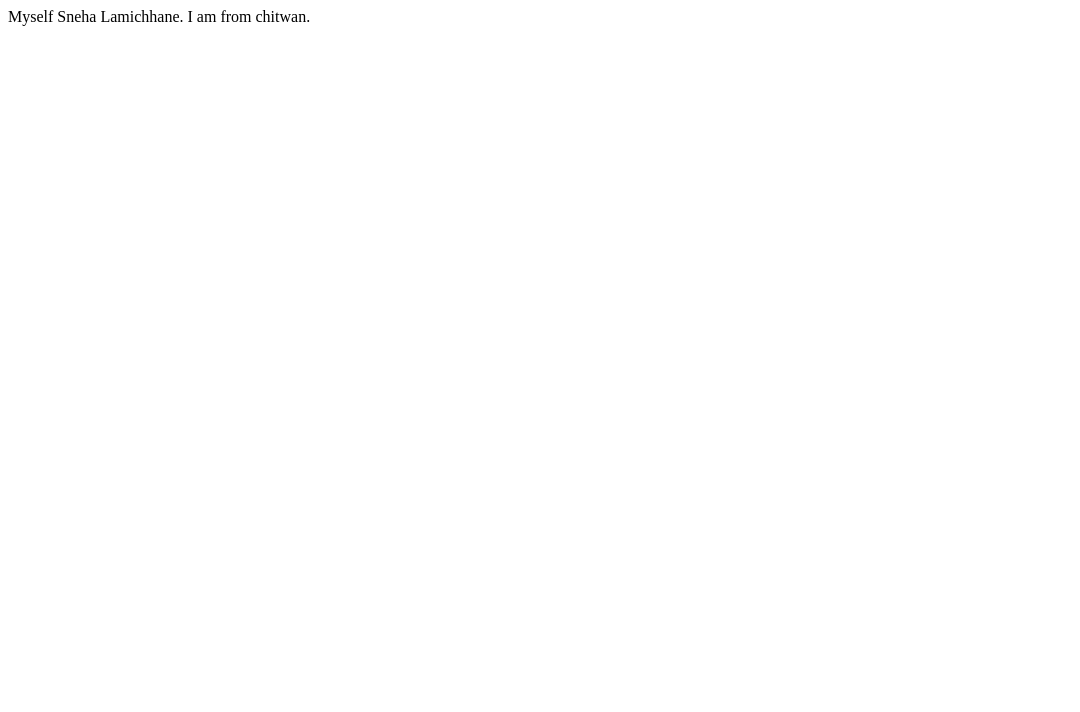
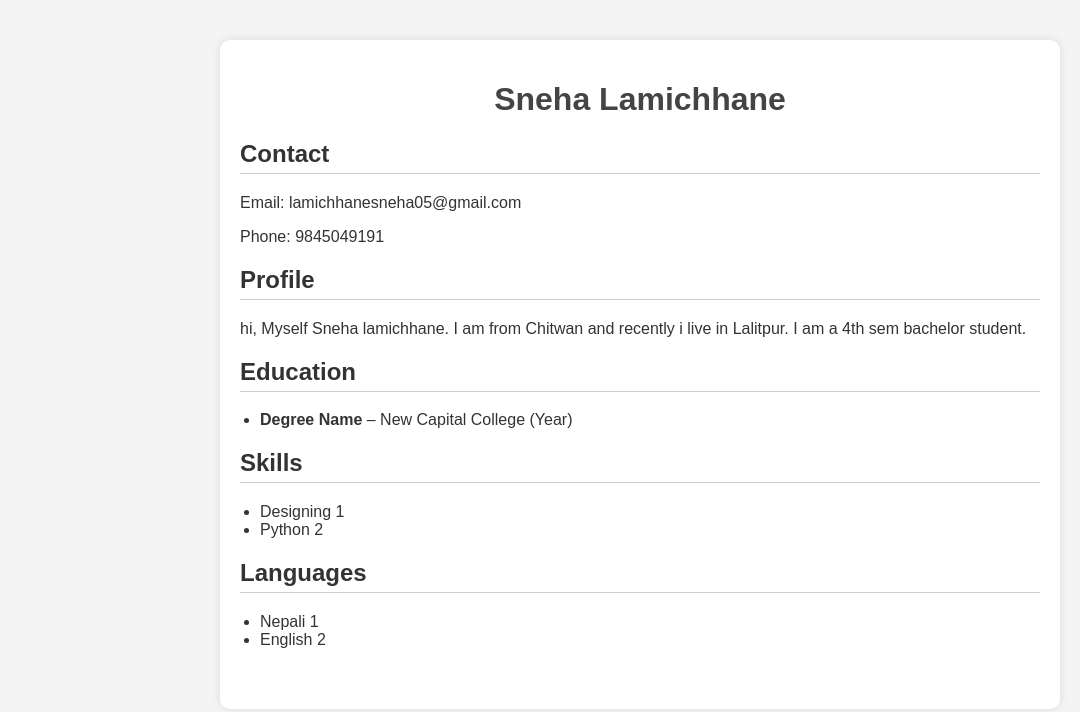
Before and after one commit to snehalamichhane1224/Website, a plain HTML site: page index.html in a window 1280 px wide. Shown: the whole page, without its empty margins (0-1080 px from the left). Drawn offline with Linux system fonts and the light colour scheme.

Commit message:
Update index.html

```diff
--- a/index.html
+++ b/index.html
@@ -1,11 +1,68 @@
 <!DOCTYPE html>
 <html lang="en">
 <head>
-    <meta charset="UTF-8">
-    <meta name="viewport" content="width=device-width, initial-scale=1.0">
-    <title>Document</title>
+  <meta charset="UTF-8" />
+  <meta name="viewport" content="width=device-width, initial-scale=1.0" />
+  <title>Sneha Lamichhane</title>
+  <style>
+    body {
+      font-family: Arial, sans-serif;
+      margin: 40px;
+      background-color: #f4f4f4;
+      color: #333;
+    }
+    .container {
+      background: white;
+      padding: 20px;
+      border-radius: 10px;
+      max-width: 800px;
+      margin: auto;
+      box-shadow: 0 0 10px rgba(0,0,0,0.1);
+    }
+    h1 {
+      text-align: center;
+      color: #444;
+    }
+    h2 {
+      border-bottom: 1px solid #ccc;
+      padding-bottom: 5px;
+    }
+    ul {
+      padding-left: 20px;
+    }
+  </style>
 </head>
 <body>
-  Myself Sneha Lamichhane. I am from chitwan.
+  <div class="container">
+    <h1>Sneha Lamichhane</h1>
+
+    <h2>Contact</h2>
+    <p>Email: lamichhanesneha05@gmail.com</p>
+    <p>Phone: 9845049191</p>
+
+    <h2>Profile</h2>
+    <p> hi, Myself Sneha lamichhane. I am from Chitwan and recently i live in Lalitpur. I am a 4th sem bachelor student. </p>
+    <h2>Education</h2>
+    <ul>
+      <li><strong>Degree Name</strong> – New Capital College (Year)</li>
+    </ul>
+
+
+
+    <h2>Skills</h2>
+    <ul>
+      <li>Designing 1</li>
+      <li>Python 2</li>
+
+    </ul>
+
+    <h2>Languages</h2>
+    <ul>
+      <li>Nepali 1</li>
+      <li>English 2</li>
+    </ul>
+
+    <p style="text-align:center; margin-top:40px;"></p>
+  </div>
 </body>
 </html>
```
